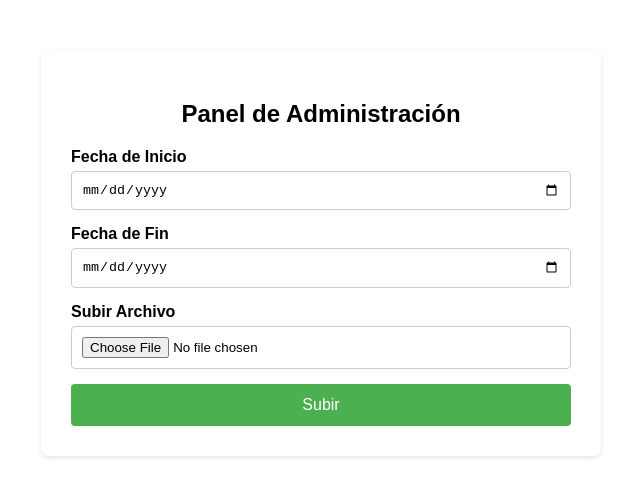
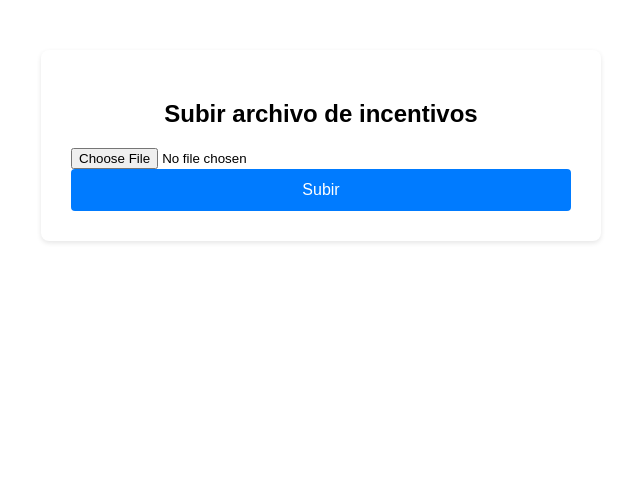
Before and after one commit to Intelligence-Software-Consulting/oxxo-incentivos, a React (Create React App) app: page /admin in a window 1280 px wide. Shown: the top 496 px of the page, without its empty margins (319-959 px from the left). Built offline with nearby package versions, Linux system fonts and the light colour scheme.

Commit message:
Instalar multer y ajustar backend para carga de incentivos

```diff
--- a/package.json
+++ b/package.json
@@ -8,6 +8,7 @@
     "@testing-library/react": "^13.4.0",
     "@testing-library/user-event": "^13.5.0",
     "axios": "^1.7.2",
+    "multer": "^1.4.5-lts.1",
     "react": "^18.3.1",
     "react-dom": "^18.3.1",
     "react-router-dom": "^6.24.1",
--- a/src/Admin.js
+++ b/src/Admin.js
@@ -1,52 +1,41 @@
 import React, { useState } from 'react';
+import axios from 'axios';
 import './Admin.css';
 
 function Admin() {
     const [file, setFile] = useState(null);
-  const [startDate, setStartDate] = useState('');
-  const [endDate, setEndDate] = useState('');
+    const [message, setMessage] = useState('');
 
     const handleFileChange = (e) => {
         setFile(e.target.files[0]);
     };
 
-  const handleSubmit = (e) => {
-    e.preventDefault();
-    if (file && startDate && endDate) {
-      // Simula subir archivo
-      alert(`Archivo subido: ${file.name}, desde ${startDate} hasta ${endDate}`);
-      // Aquí podrías implementar la lógica para enviar el archivo al servidor
-    } else {
-      alert('Por favor completa todos los campos.');
+    const handleUpload = async () => {
+        if (!file) {
+            setMessage('Por favor, selecciona un archivo');
+            return;
+        }
+
+        const formData = new FormData();
+        formData.append('file', file);
+
+        try {
+            const response = await axios.post('/upload', formData, {
+                headers: { 'Content-Type': 'multipart/form-data' }
+            });
+
+            setMessage(response.data.message);
+        } catch (error) {
+            setMessage('Error al subir el archivo');
         }
     };
 
     return (
         <div className="admin-container">
-      <h2>Panel de Administración</h2>
-      <form className="admin-form" onSubmit={handleSubmit}>
-        <div className="form-group">
-          <label>Fecha de Inicio</label>
-          <input
-            type="date"
-            value={startDate}
-            onChange={(e) => setStartDate(e.target.value)}
-          />
-        </div>
-        <div className="form-group">
-          <label>Fecha de Fin</label>
-          <input
-            type="date"
-            value={endDate}
-            onChange={(e) => setEndDate(e.target.value)}
-          />
-        </div>
-        <div className="form-group">
-          <label>Subir Archivo</label>
-          <input type="file" accept=".xls,.xlsx" onChange={handleFileChange} />
-        </div>
-        <button type="submit">Subir</button>
-      </form>
+            <h2>Subir archivo de incentivos</h2>
+            <input type="file" accept=".xlsx" onChange={handleFileChange} />
+            <button onClick={handleUpload}>Subir</button>
+            {message && <p>{message}</p>}
         </div>
     );
 }
--- a/src/Results.js
+++ b/src/Results.js
@@ -1,44 +1,34 @@
 import React, { useEffect, useState } from 'react';
 import './Results.css';
-
-const employeeData = [
-  { "Número Empleado": 1478562, "Nombre Empleado": "Mario Fortino Valencia", "Denominación": "Incentivo Venta Suge", "Importe": 80.10 },
-  { "Número Empleado": 1478562, "Nombre Empleado": "Mario Fortino Valencia", "Denominación": "Con. Programa OPEN", "Importe": 33.04 },
-  { "Número Empleado": 1511445, "Nombre Empleado": "Manuel Hernandez Martinez", "Denominación": "Incentivo Venta Suge", "Importe": 65.70 },
-  { "Número Empleado": 1511445, "Nombre Empleado": "Manuel Hernandez Martinez", "Denominación": "Con. Programa OPEN", "Importe": 33.04 },
-  { "Número Empleado": 7502196, "Nombre Empleado": "Lizeth Del Angel Del Angel", "Denominación": "Incentivo Venta Suge", "Importe": 33.30 },
-  { "Número Empleado": 7502196, "Nombre Empleado": "Lizeth Del Angel Del Angel", "Denominación": "Con. Programa OPEN", "Importe": 82.60 },
-  { "Número Empleado": 7505687, "Nombre Empleado": "Anna Regina Ramirez Esquivel", "Denominación": "Incentivo Venta Suge", "Importe": 37.35 },
-  { "Número Empleado": 7508645, "Nombre Empleado": "Bertha Yadira Tovar Santacruz", "Denominación": "Incentivo Venta Suge", "Importe": 20.70 },
-  { "Número Empleado": 7508645, "Nombre Empleado": "Bertha Yadira Tovar Santacruz", "Denominación": "Con. Programa OPEN", "Importe": 33.04 },
-  { "Número Empleado": 7517801, "Nombre Empleado": "Estrella Aurora Martinez Antonio", "Denominación": "Con. Programa OPEN", "Importe": 33.04 },
-  { "Número Empleado": 7525639, "Nombre Empleado": "Arnulfo Agustin Santiago", "Denominación": "Incentivo Venta Suge", "Importe": 63.00 },
-  { "Número Empleado": 7525639, "Nombre Empleado": "Arnulfo Agustin Santiago", "Denominación": "Con. Programa OPEN", "Importe": 99.12 },
-  { "Número Empleado": 7536317, "Nombre Empleado": "Edith Elizabeth Sanchez Niño", "Denominación": "Incentivo Venta Suge", "Importe": 0.50 },
-  { "Número Empleado": 7536317, "Nombre Empleado": "Edith Elizabeth Sanchez Niño", "Denominación": "Con. Programa OPEN", "Importe": 66.08 },
-  { "Número Empleado": 112172, "Nombre Empleado": "Gerardo Jesus Covarrubias Sanchez", "Denominación": "Con. Programa OPEN", "Importe": 141.60 },
-  { "Número Empleado": 112770, "Nombre Empleado": "Edgar Miguel Medellin Herrera", "Denominación": "Con. Programa OPEN", "Importe": 33.04 },
-  { "Número Empleado": 592911, "Nombre Empleado": "Victor Manuel Vazquez Velazquez", "Denominación": "Con. Programa OPEN", "Importe": 138.77 },
-  { "Número Empleado": 634417, "Nombre Empleado": "Fredy Hernandez Castro", "Denominación": "Con. Programa OPEN", "Importe": 70.80 },
-  { "Número Empleado": 1100187, "Nombre Empleado": "Luis Barrera Medina", "Denominación": "Con. Programa OPEN", "Importe": 113.28 },
-  { "Número Empleado": 1102628, "Nombre Empleado": "Edgar Harol Cortes Garcia", "Denominación": "Con. Programa OPEN", "Importe": 42.48 },
-  { "Número Empleado": 1102634, "Nombre Empleado": "Norberto Martin Torres Garcia", "Denominación": "Con. Programa OPEN", "Importe": 212.40 },
-  { "Número Empleado": 1102653, "Nombre Empleado": "Jose Ignacio Silva Medellin", "Denominación": "Con. Programa OPEN", "Importe": 56.64 },
-  { "Número Empleado": 1102668, "Nombre Empleado": "Humberto Garcia Quiroga", "Denominación": "Con. Programa OPEN", "Importe": 56.64 },
-  { "Número Empleado": 1102671, "Nombre Empleado": "Gildardo Hernandez Lopez", "Denominación": "Con. Programa OPEN", "Importe": 28.32 }
-];
+import axios from 'axios';
 
 function Results({ username }) {
   const [data, setData] = useState([]);
   const [employeeInfo, setEmployeeInfo] = useState(null);
+  const [loading, setLoading] = useState(true);
+  const [error, setError] = useState('');
 
   useEffect(() => {
-    const userData = employeeData.filter(item => item["Número Empleado"] === parseInt(username));
-    setData(userData);
+    if (!username) {
+      setError('No se proporcionó un número de empleado.');
+      setLoading(false);
+      return;
+    }
 
-    if (userData.length > 0) {
-      setEmployeeInfo(userData[0]);
-    }
+    const fetchData = async () => {
+      try {
+        const response = await axios.get(`/incentivos/${username}`);
+        setData(response.data);
+        if (response.data.length > 0) {
+          setEmployeeInfo(response.data[0]); // Tomamos la primera coincidencia para el nombre
+        }
+      } catch (err) {
+        setError('No se encontraron incentivos para este empleado.');
+      }
+      setLoading(false);
+    };
+
+    fetchData();
   }, [username]);
 
   const handleLogout = () => {
@@ -48,7 +38,12 @@ function Results({ username }) {
   return (
     <div className="container">
       <h2>Desglose de incentivos por concursos a colaboradores</h2>
-      {employeeInfo ? (
+
+      {loading ? (
+        <p>Cargando información...</p>
+      ) : error ? (
+        <p className="error">{error}</p>
+      ) : employeeInfo ? (
         <div>
           <button className="logout-button" onClick={handleLogout}>Salir</button>
           <p>Pago realizado en nómina del 24 de mayo 2024.</p>
@@ -68,13 +63,13 @@ function Results({ username }) {
                 <tr key={index}>
                   <td>{item["Número Empleado"]}</td>
                   <td>{item["Denominación"]}</td>
-                  <td>{item["Importe"].toFixed(2)}</td>
+                  <td>${item["Importe"].toFixed(2)}</td>
                 </tr>
               ))}
             </tbody>
           </table>
           <div className="total-container">
-            Total: ${data.reduce((total, item) => total + item.Importe, 0).toFixed(2)}
+            <strong>Total:</strong> ${data.reduce((total, item) => total + item.Importe, 0).toFixed(2)}
           </div>
         </div>
       ) : (
```
Also changed, not shown: server.js (+53 -4 lines), 14 other files (tests, documents, lock files or other folders). Lines whose indentation alone changed are shown as unchanged.
